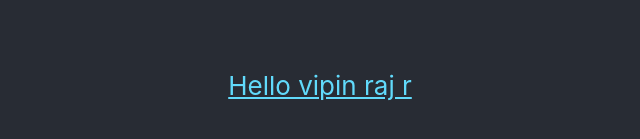
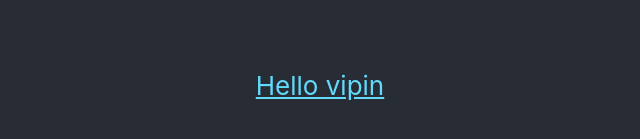
Before and after one commit to vipinRaj-dev/react_app_githubactions, a React (Create React App) app: page / in a window 1280 px wide. Shown: the part 315-454 px from the top of the page, without its empty margins (320-960 px from the left). Built offline with nearby package versions, Linux system fonts and the light colour scheme.

Commit message:
name edited

```diff
--- a/src/App.js
+++ b/src/App.js
@@ -12,7 +12,7 @@ function App() {
           target="_blank"
           rel="noopener noreferrer"
         >
-          Hello vipin raj r
+          Hello vipin
         </a>
       </header>
     </div>
```
